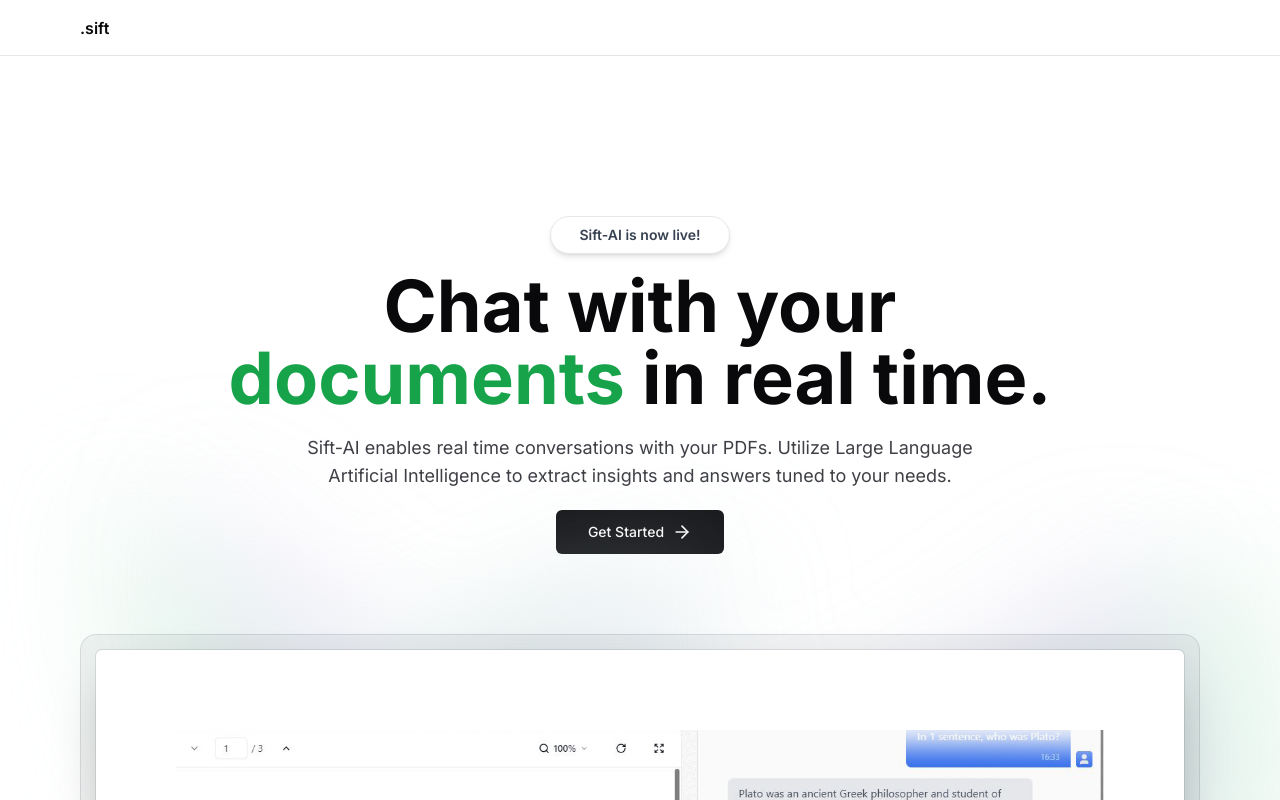
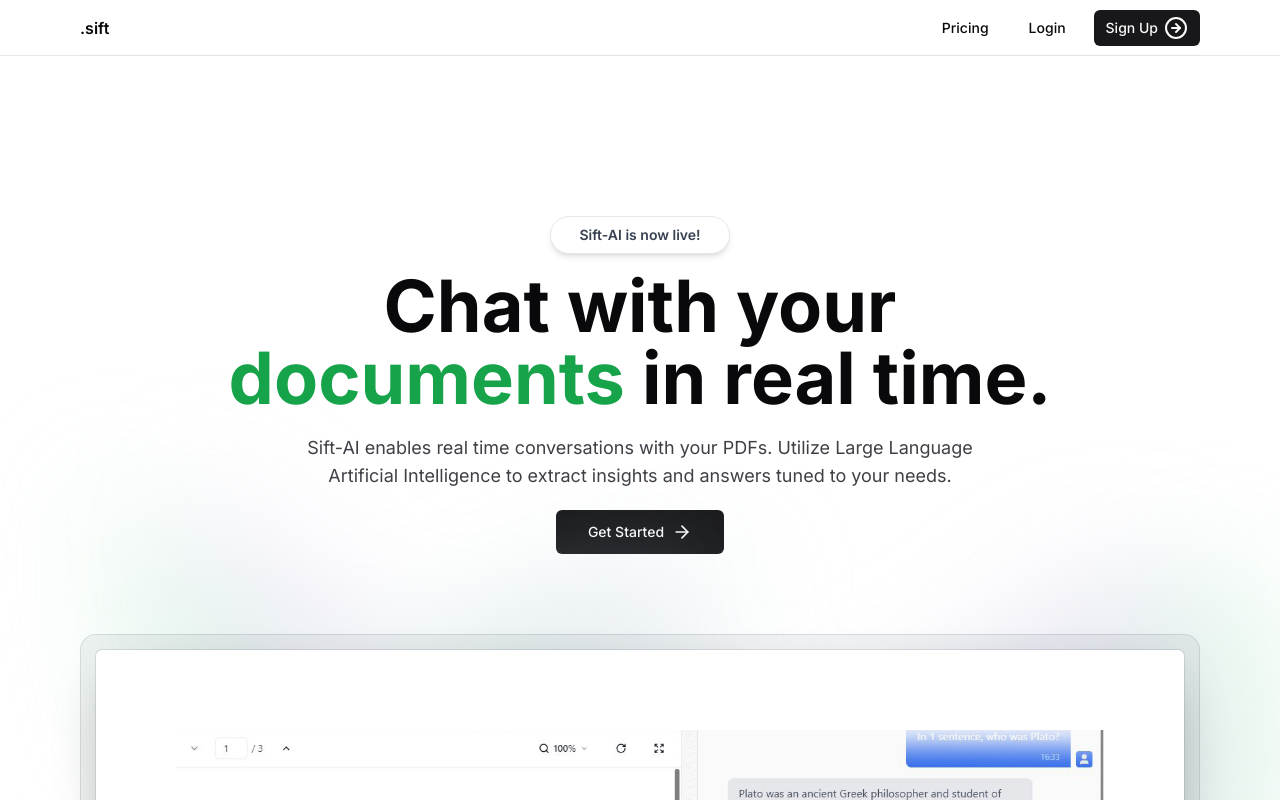
Before and after one commit to devhmac/sift-ai, a Next.js app: page / in a window 1280 px wide. Shown: the top 800 px of the page. Built offline with nearby package versions, Linux system fonts and the light colour scheme.

Commit message:
staring nav

```diff
--- a/package.json
+++ b/package.json
@@ -9,6 +9,7 @@
     "lint": "next lint"
   },
   "dependencies": {
+    "@kinde-oss/kinde-auth-nextjs": "^1.8.22",
     "@radix-ui/react-slot": "^1.0.2",
     "@tailwindcss/typography": "^0.5.10",
     "class-variance-authority": "^0.7.0",
--- a/src/components/Navbar.tsx
+++ b/src/components/Navbar.tsx
@@ -1,5 +1,8 @@
 import Link from "next/link";
 import MaxWidthWrapper from "./MaxWidthWrapper";
+import { buttonVariants } from "./ui/button";
+import { LoginLink, RegisterLink } from "@kinde-oss/kinde-auth-nextjs/server";
+import { ArrowRightCircle } from "lucide-react";
 
 const Navbar = () => {
   return (
@@ -9,6 +12,35 @@
           <Link href="/" className=" flex z-40 font-semibold">
             .sift
           </Link>
+          <div className="hidden items-center space-x-4 sm:flex">
+            <>
+              <Link
+                href="/pricing"
+                className={buttonVariants({
+                  variant: "ghost",
+                  size: "sm",
+                })}
+              >
+                Pricing
+              </Link>
+              <LoginLink
+                className={buttonVariants({
+                  variant: "ghost",
+                  size: "sm",
+                })}
+              >
+                Login
+              </LoginLink>
+              <RegisterLink
+                className={buttonVariants({
+                  size: "sm",
+                  className: "bg-green-600",
+                })}
+              >
+                Sign Up <ArrowRightCircle className="ml-1.5 h-4.5 w-4.5" />
+              </RegisterLink>
+            </>
+          </div>
         </div>
       </MaxWidthWrapper>
     </nav>
```
Also changed, not shown: 1 other file (tests, documents, lock files or other folders).
